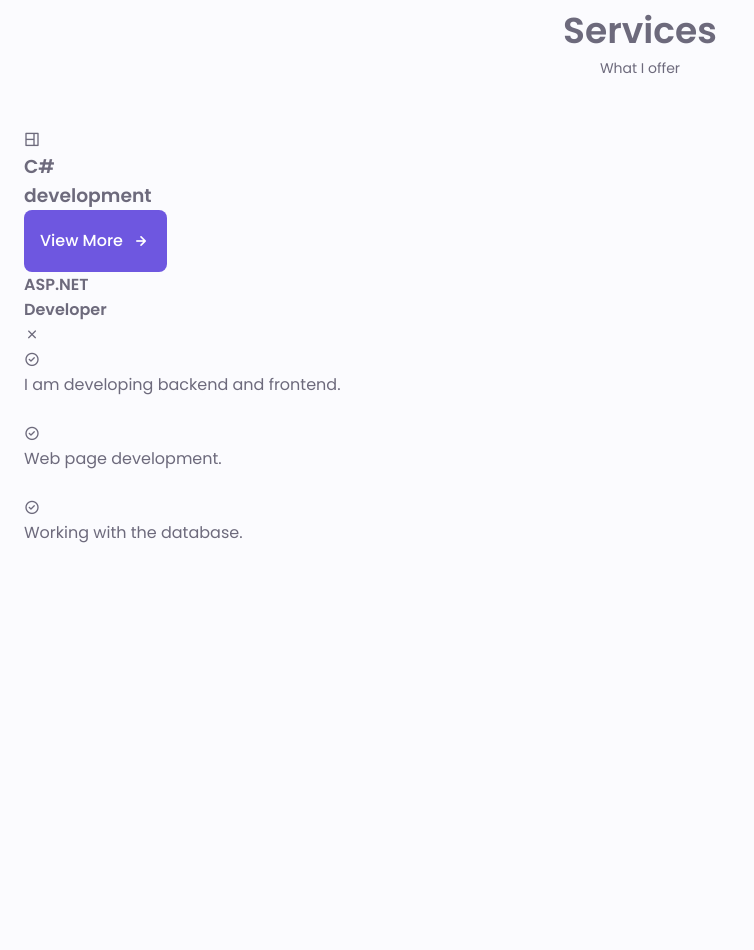
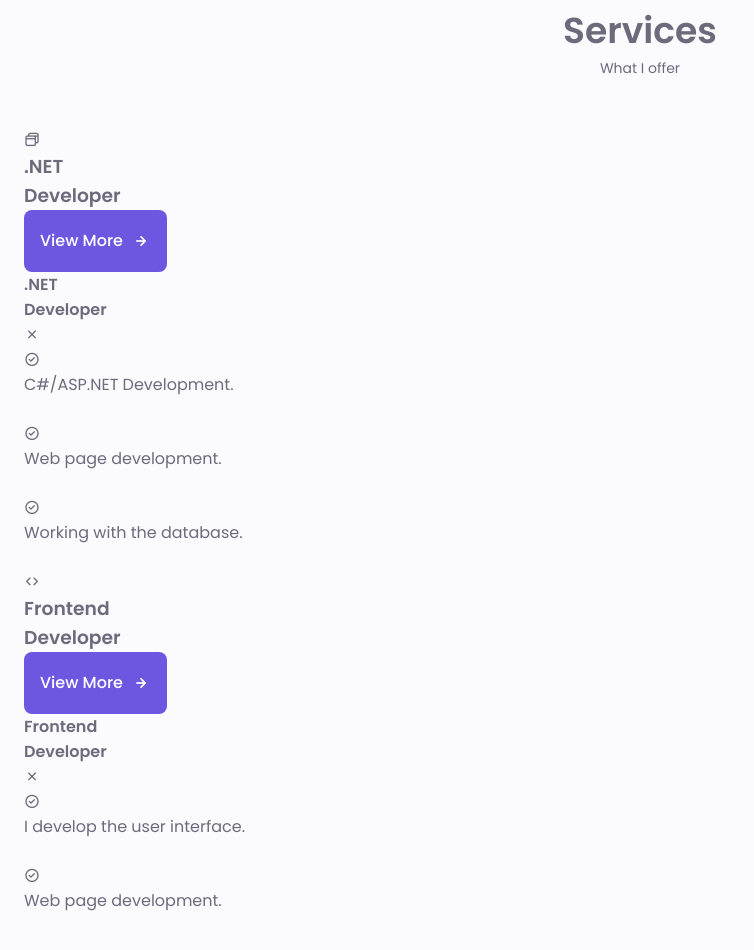
Before and after one commit to AlexanderLukashuk/Portfolio, a plain HTML site: page index.html in a window 1280 px wide. Shown: the part 2684-3634 px from the top of the page, without its empty margins (0-754 px from the left). Before the commit the page ends 3341 px from the top, so only its background shows below. Drawn offline with nearby package versions, Linux system fonts and the light colour scheme.

Commit message:
Added new content for services section

```diff
--- a/index.html
+++ b/index.html
@@ -409,6 +409,45 @@
             <div class="services__container container grid">
                 <div class="services__content">
                     <div>
+                        <i class="uil uil-browser services__icon"></i>
+                        <!-- <i class="uil uil-web-grid services__icon"></i> -->
+                        <h3 class="services__title">.NET <br> Developer</h3>
+                    </div>
+
+                    <span class="button button--flex button--small button--link services__button">
+                        View More
+                        <i class="uil uil-arrow-right button__icon"></i>
+                    </span>
+
+                    <div class="services__modal">
+                        <div class="services__modal-content">
+                            <h4 class="services__modal-title">.NET <br> Developer</h4>
+                            <i class="uil uil-times services__modal-close"></i>
+
+                            <ul class="services__modal-services grid">
+                                <li class="services__modal-service">
+                                    <i class="uil uil-check-circle services__modal-icon"></i>
+                                    <p>C#/ASP.NET Development.</p>
+                                </li>
+                                <li class="services__modal-service">
+                                    <i class="uil uil-check-circle services__modal-icon"></i>
+                                    <p>Web page development.</p>
+                                </li>
+                                <li class="services__modal-service">
+                                    <i class="uil uil-check-circle services__modal-icon"></i>
+                                    <p>Working with the database.</p>
+                                </li>
+                                <!-- <li class="services__modal-service">
+                                    <i class="uil uil-check-circle services__modal-icon"></i>
+                                    <p>I am developing backend and frontend</p>
+                                </li> -->
+                            </ul>
+                        </div>
+                    </div>
+                </div>
+
+                <!-- <div class="services__content">
+                    <div>
                         <i class="uil uil-web-grid services__icon"></i>
                         <h3 class="services__title">C# <br> development</h3>
                     </div>
@@ -436,6 +475,44 @@
                                     <i class="uil uil-check-circle services__modal-icon"></i>
                                     <p>Working with the database.</p>
                                 </li>
+                                <li class="services__modal-service">
+                                    <i class="uil uil-check-circle services__modal-icon"></i>
+                                    <p>I am developing backend and frontend</p>
+                                </li>
+                            </ul>
+                        </div>
+                    </div>
+                </div> -->
+
+                <div class="services__content">
+                    <div>
+                        <i class="uil uil-arrow services__icon"></i>
+                        <h3 class="services__title">Frontend <br> Developer</h3>
+                    </div>
+
+                    <span class="button button--flex button--small button--link services__button">
+                        View More
+                        <i class="uil uil-arrow-right button__icon"></i>
+                    </span>
+
+                    <div class="services__modal">
+                        <div class="services__modal-content">
+                            <h4 class="services__modal-title">Frontend <br> Developer</h4>
+                            <i class="uil uil-times services__modal-close"></i>
+
+                            <ul class="services__modal-services grid">
+                                <li class="services__modal-service">
+                                    <i class="uil uil-check-circle services__modal-icon"></i>
+                                    <p>I develop the user interface.</p>
+                                </li>
+                                <li class="services__modal-service">
+                                    <i class="uil uil-check-circle services__modal-icon"></i>
+                                    <p>Web page development.</p>
+                                </li>
+                                <!-- <li class="services__modal-service">
+                                    <i class="uil uil-check-circle services__modal-icon"></i>
+                                    <p>Working with the database.</p>
+                                </li> -->
                                 <!-- <li class="services__modal-service">
                                     <i class="uil uil-check-circle services__modal-icon"></i>
                                     <p>I am developing backend and frontend</p>
```
